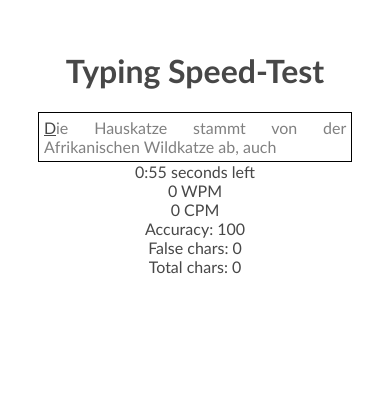
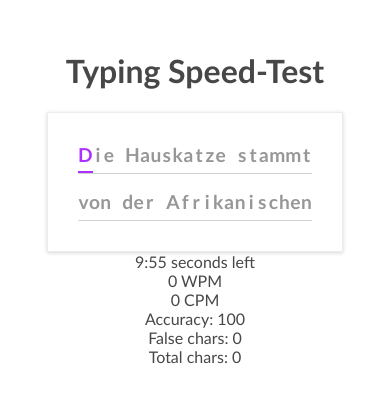
Before and after one commit to Kartoffi/typing-speedtest, a SvelteKit app: page / in a window 390 px wide. Shown: the top 402 px of the page. Built offline with nearby package versions, Linux system fonts and the light colour scheme.

Commit message:
Style the writing area for mobile

```diff
--- a/src/routes/+page.svelte
+++ b/src/routes/+page.svelte
@@ -15,14 +15,13 @@
 
     let wpm = $state(0);
     let cpm = $state(0);
-    let time = $state(60);
+    let time = $state(600);
 
     let correctTippedChars = $state(0);
     let falseTippedChars = $state(0);
 
     let testOver = $state(false);
     let text = 'Die Hauskatze stammt von der Afrikanischen Wildkatze ab, auch Falbkatze genannt. Aus ihr entwickelten sich mehr als vierzig Katzenrassen. In Deutschland ist die Katze das häufigste Haustier. Die Hauskatze stammt von der Afrikanischen Wildkatze ab, auch Falbkatze genannt. Aus ihr entwickelten sich mehr als vierzig Katzenrassen. In Deutschland ist die Katze das häufigste Haustier.';
-    let tippedText = $state('');
     let currentIndex = $state(0);
     let whitelist = ['Shift'];
     let currentRow = $state(0);
@@ -31,7 +30,6 @@
         let words = text.split(' ');
         let wordsArr = [];
         let remainingCharsInRow = maxCharLengthInRow;
-        let currentRowIndex = 0;
         let rows: Char[][] = [[]];
 
         wordsArr = words.map((word): Word => {
@@ -60,7 +58,7 @@
         return rows;
     }
 
-    let textArray = $state(createTextArray(text, 70));
+    let textArray = $state(createTextArray(text, 22));
 
 
     const recalcSpeed = () => {
@@ -158,6 +156,20 @@
         }}
     >
         {#if textArray.length > 0 && textArray[currentRow]}
+            {#if textArray[currentRow - 1]}
+                <div class="row">
+                    {#each textArray[currentRow - 1] as char}
+                        <span
+                            class="char"
+                            class:char--correct={char.correct === true}
+                            class:char--incorrect={char.correct === false}
+                        >
+                            {char.char}
+                        </span>
+                    {/each}
+                </div>
+            {/if}
+            <div class="row">
                 {#each textArray[currentRow] as char, index}
                     <span
                         class="char"
@@ -169,6 +181,19 @@
                         {char.char}
                     </span>
                 {/each}
+            </div>
+            {#if textArray[currentRow + 1]}
+                <div class="row">
+                    {#each textArray[currentRow + 1] as char}
+                        <span
+                            class="char"
+                            class:char--pending={true}
+                        >
+                            {char.char}
+                        </span>
+                    {/each}
+                </div>
+            {/if}
         {/if}
     </div>
 {/if}
@@ -198,10 +223,6 @@
 <div> Total chars: {correctTippedChars + falseTippedChars}</div>
 
 <style lang="scss">
-    * {
-        font-family: 'Gill Sans', 'Gill Sans MT', Calibri, 'Trebuchet MS', sans-serif
-    }
-
     input {
         opacity: 0;
         position: absolute;
@@ -209,29 +230,45 @@
     }
 
     .char {
+        display: inline-block;
+        font-weight: bold;
+        width: 16px;
+        height: 28px;
+        text-align: center;
+        border-bottom: 2px solid transparent;
         &--current {
-            text-decoration: underline;
+            border-bottom: 2px solid rgb(172, 49, 255);
+            color: rgb(172, 49, 255);
         }
 
         &--pending {
-            color: grey;
-        }
-
-        &--correct {
-            color: green;
+            color: rgb(151, 151, 151);
         }
 
         &--incorrect {
-            color: red;
+            color: rgb(255, 49, 100);
         }
     }
 
+    .row {
+        display: flex;
+        align-items: center;
+        justify-content: space-between;
+        border-bottom: 1px solid lightgrey;
+    }
+
     .text {
-        border: 1px solid black;
+        border: 1px solid rgba(194, 194, 194, 0.308);
+        box-shadow: rgba(0, 0, 0, 0.16) 0px 1px 4px;
         user-select: none;
         cursor: text;
-        padding: 5px;
+        padding: 30px;
         text-wrap: pretty;
         text-align: justify;
+        font-size: 1.2rem;
+        width: calc(100% - 80px);
+        display: flex;
+        flex-direction: column;
+        gap: 16px;
     }
 </style>
```
Lines whose indentation alone changed are shown as unchanged.
